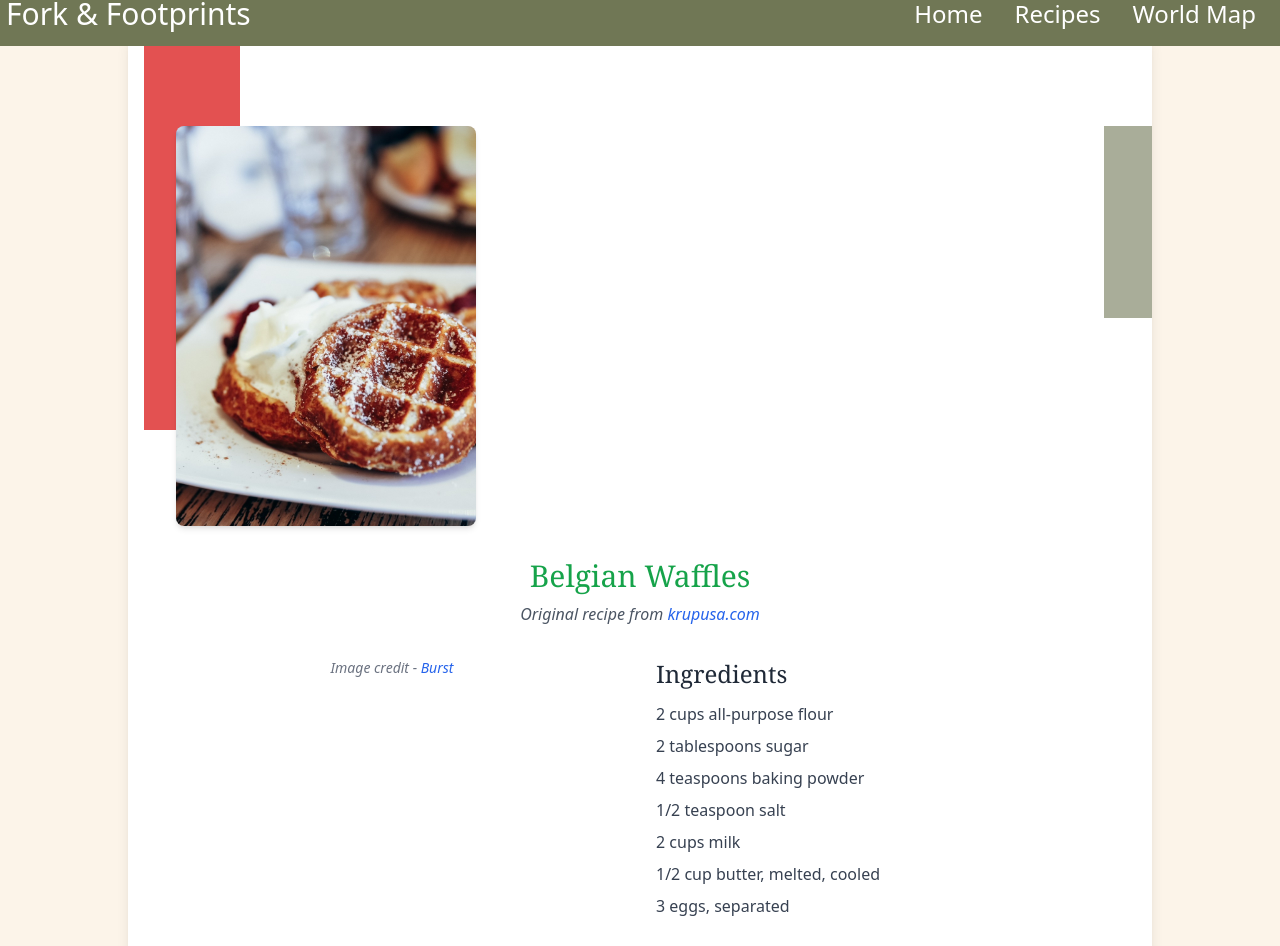
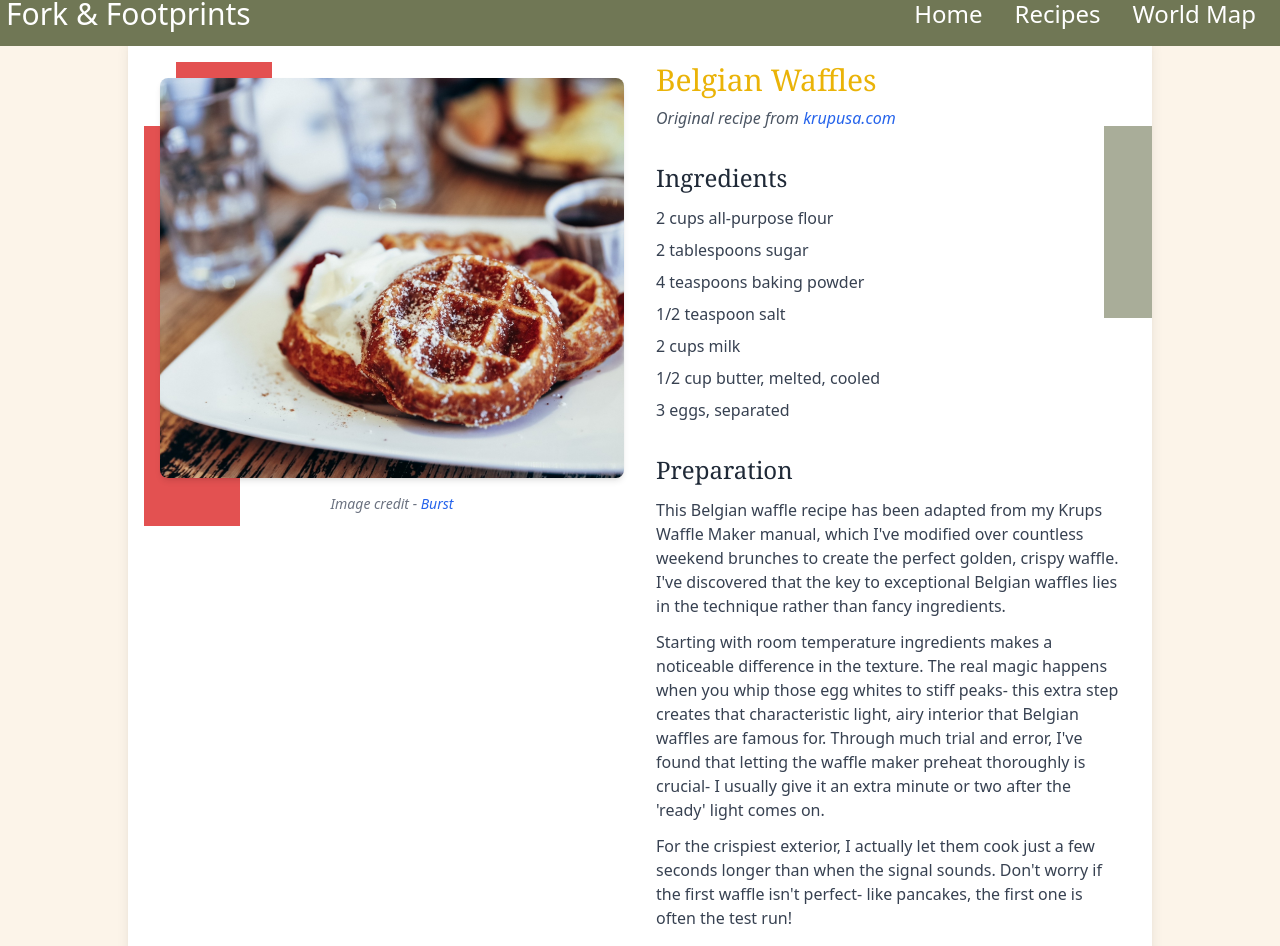
Before and after one commit to Tthompson8416/fork-and-footprints, a React (Vite) app: page /fork-and-footprints/fork-and-footprints/recipes/belgium/recipe1 in a window 1280 px wide. Shown: the part 18-964 px from the top of the page. Built offline with nearby package versions, Linux system fonts and the light colour scheme.

Commit message:
Layout adjustments for sm screens initialized

```diff
--- a/src/pages/Recipe1.jsx
+++ b/src/pages/Recipe1.jsx
@@ -2,29 +2,43 @@ import belgianWaffle from "../assets/images/belgium-images/belgian-waffle.jpg";
 
 const Recipe1 = () => {
   return (
-    <div className="bg-custom-cream px-4 py-6 sm:py-8 md:py-12 flex justify-center">
-      <div className="bg-white rounded-lg shadow-lg w-full max-w-[95%] sm:max-w-2xl md:max-w-4xl lg:max-w-5xl relative">
-        {/* Image container */}
-        <div className="relative w-full bottom-12">
-          {/* Decorative red bar */}
+    // Updated padding to be more consistent
+    <div className="bg-custom-cream px-8 py-12 flex justify-center">
+      {/* Adjusted max-width and padding */}
+      <div className="bg-white rounded-lg shadow-lg w-full max-w-[95%] sm:max-w-4xl lg:max-w-5xl relative p-8">
+        {/* New grid container for side-by-side layout */}
+        <div className="grid grid-cols-1 sm:grid-cols-2 gap-8">
+          {/* Left column - Image section */}
+          <div className="relative">
+            {/* Moved decorative red bar inside image container */}
             <div className="hidden sm:block absolute left-4 w-24 lg:w-24 h-[400px] bg-red-600/80 z-0" />
 
-          {/* Image */}
+            {/* Updated image styles for new layout */}
             <img
               src={belgianWaffle}
               alt="Belgian Waffles"
-            className="relative rounded-lg shadow-md mt-12 top-24 sm:ml-12 w-full h-[250px] sm:h-[230px] sm:w-[300px] md:h-[400px] object-cover z-1"
+              className="relative top-4 rounded-lg shadow-md w-full h-[300px] sm:h-[400px] object-cover z-10"
             />
+
+            {/* Moved image credit below image */}
+            <p className="text-xs sm:text-sm text-gray-500 italic text-center mt-8">
+              Image credit -{" "}
+              <a
+                href="https://www.shopify.com/stock-photos"
+                target="_blank"
+                rel="noopener noreferrer"
+                className="text-blue-600 hover:text-blue-800"
+              >
+                Burst
+              </a>
+            </p>
           </div>
 
-        {/* Other decorative elements */}
-        <div className="hidden sm:block absolute top-24 right-0 w-8 lg:w-12 h-48 bg-custom-accent/60" />
-        <div className="hidden sm:block absolute bottom-0 right-0 w-16 lg:w-24 h-24 bg-sage-green/20 rounded-br-lg" />
-
-
-        <div className="p-4 sm:p-6 md:p-8">
-          <div className="text-center mb-6 md:mb-8">
-            <h1 className="text-2xl sm:text-3xl font-serif mb-2 mt-12 text-red-500 sm:text-yellow-300 md:text-blue-600 lg:text-orange-600 xl:text-green-600 2xl:text-black 3xl:text-purple-800">
+          {/* Right column - Content section */}
+          <div className="space-y-8">
+            {/* Title and attribution section */}
+            <div className="text-center sm:text-left">
+              <h1 className="text-2xl sm:text-3xl font-serif mb-2 text-red-500 sm:text-yellow-500">
                 Belgian Waffles
               </h1>
               <p className="text-sm sm:text-base text-gray-600 italic">
@@ -40,23 +54,7 @@ const Recipe1 = () => {
               </p>
             </div>
 
-          <div className="space-y-6 md:space-y-0 md:grid md:grid-cols-2 md:gap-8">
-            <div className="space-y-2">
-
-              <p className="text-xs sm:text-sm text-gray-500 italic text-center">
-                Image credit -{" "}
-                <a
-                  href="https://www.shopify.com/stock-photos"
-                  target="_blank"
-                  rel="noopener noreferrer"
-                  className="text-blue-600 hover:text-blue-800"
-                >
-                  Burst
-                </a>
-              </p>
-            </div>
-
-            <div className="space-y-6">
+            {/* Ingredients section */}
             <div>
               <h2 className="text-xl sm:text-2xl font-serif text-gray-800 mb-3">
                 Ingredients
@@ -72,6 +70,7 @@ const Recipe1 = () => {
               </ul>
             </div>
 
+            {/* Preparation section */}
             <div>
               <h2 className="text-xl sm:text-2xl font-serif text-gray-800 mb-3">
                 Preparation
@@ -103,7 +102,12 @@ const Recipe1 = () => {
             </div>
           </div>
         </div>
-        </div>
+
+        {/* Decorative elements */}
+          {/* Decorative red bar */}
+          <div className="hidden sm:block absolute top-24 left-4 w-24 lg:w-24 h-[400px] bg-red-600/80 z-0" />
+        <div className="hidden sm:block absolute top-24 right-0 w-8 lg:w-12 h-48 bg-custom-accent/60" />
+        <div className="hidden sm:block absolute bottom-0 right-0 w-16 lg:w-24 h-24 bg-sage-green/20 rounded-br-lg" />
       </div>
     </div>
   );
```
Lines whose indentation alone changed are shown as unchanged.
